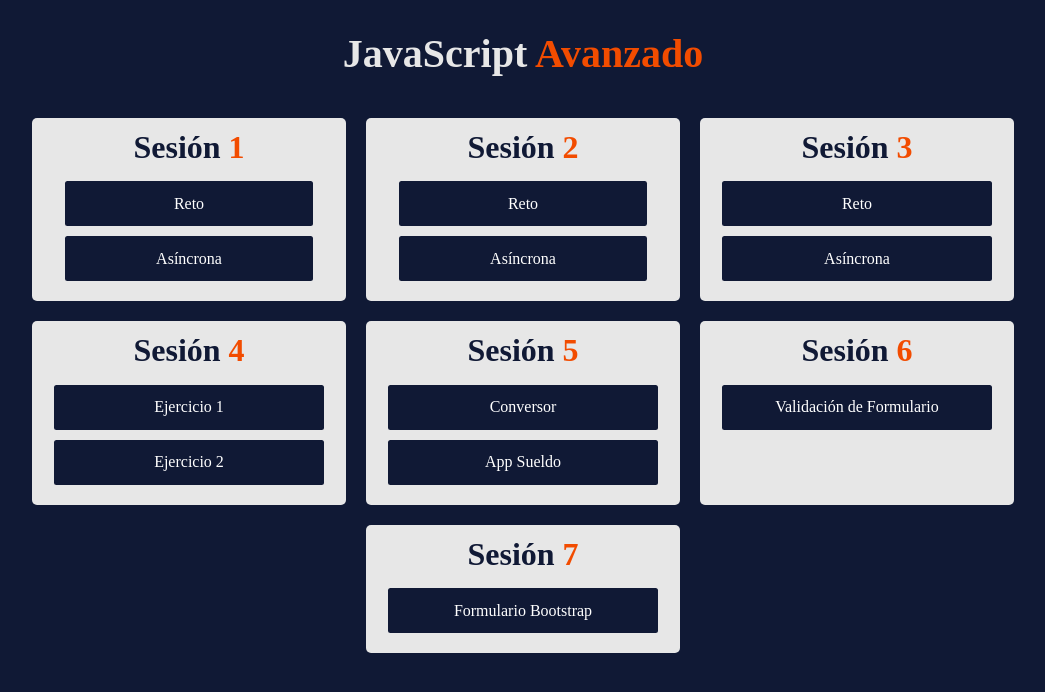
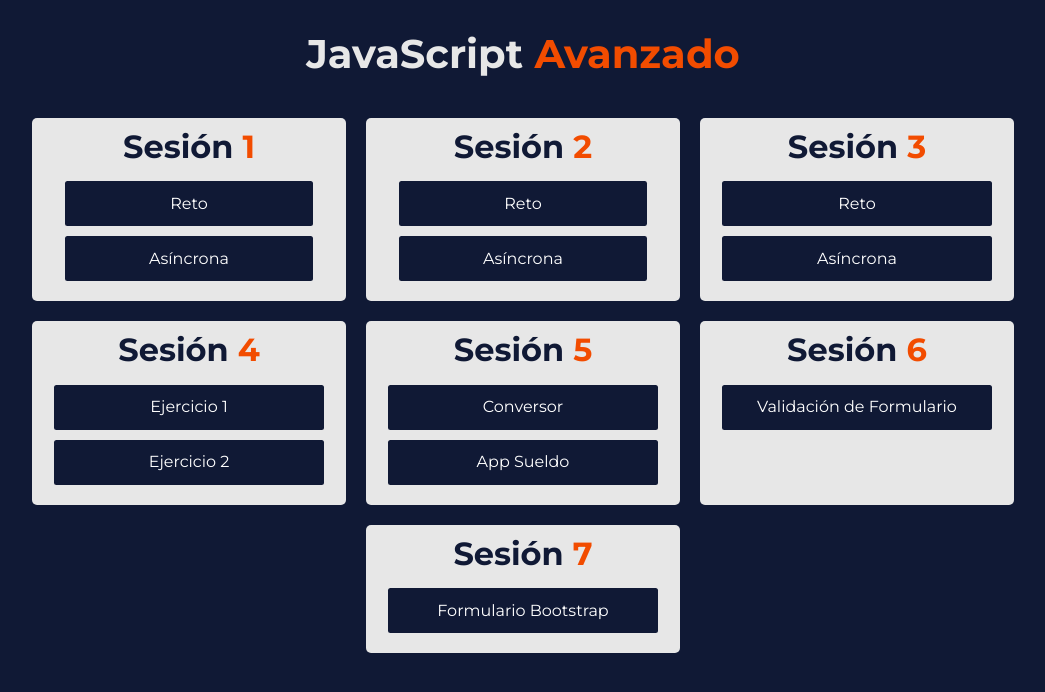
Before and after one commit to vreytor/JsAdvancedBJB, a plain HTML site: page index.html in a window 1280 px wide. Shown: the whole page, without its empty margins (117-1162 px from the left). Drawn offline with nearby package versions, Linux system fonts and the light colour scheme.

Commit message:
fonts_change

```diff
--- a/css/style.css
+++ b/css/style.css
@@ -2,7 +2,7 @@
     box-sizing: border-box;
     padding: 0px;
     margin: 0px;
-    font-family: 'Montserrat';
+    font-family: 'Montserrat', sans-serif;
 }
 
 body {
--- a/index.html
+++ b/index.html
@@ -9,7 +9,7 @@
     <link href="https://cdn.jsdelivr.net/npm/bootstrap@5.2.3/dist/css/bootstrap.min.css" rel="stylesheet" integrity="sha384-rbsA2VBKQhggwzxH7pPCaAqO46MgnOM80zW1RWuH61DGLwZJEdK2Kadq2F9CUG65" crossorigin="anonymous">
 <script src="https://cdn.jsdelivr.net/npm/bootstrap@5.2.3/dist/js/bootstrap.bundle.min.js" integrity="sha384-kenU1KFdBIe4zVF0s0G1M5b4hcpxyD9F7jL+jjXkk+Q2h455rYXK/7HAuoJl+0I4" crossorigin="anonymous"></script>
     <!-- Fonts -->
-    <link href="https://fonts.googleapis.com/css2?family=Roboto+Mono:wght@200;400;600;700&display=swap" rel="stylesheet">
+    <link href="https://fonts.googleapis.com/css2?family=Montserrat:wght@300;400;500;600;700;800&display=swap" rel="stylesheet">
 
     <!-- Styles CSS -->
     <link rel="stylesheet" href="./css/style.css">
```
